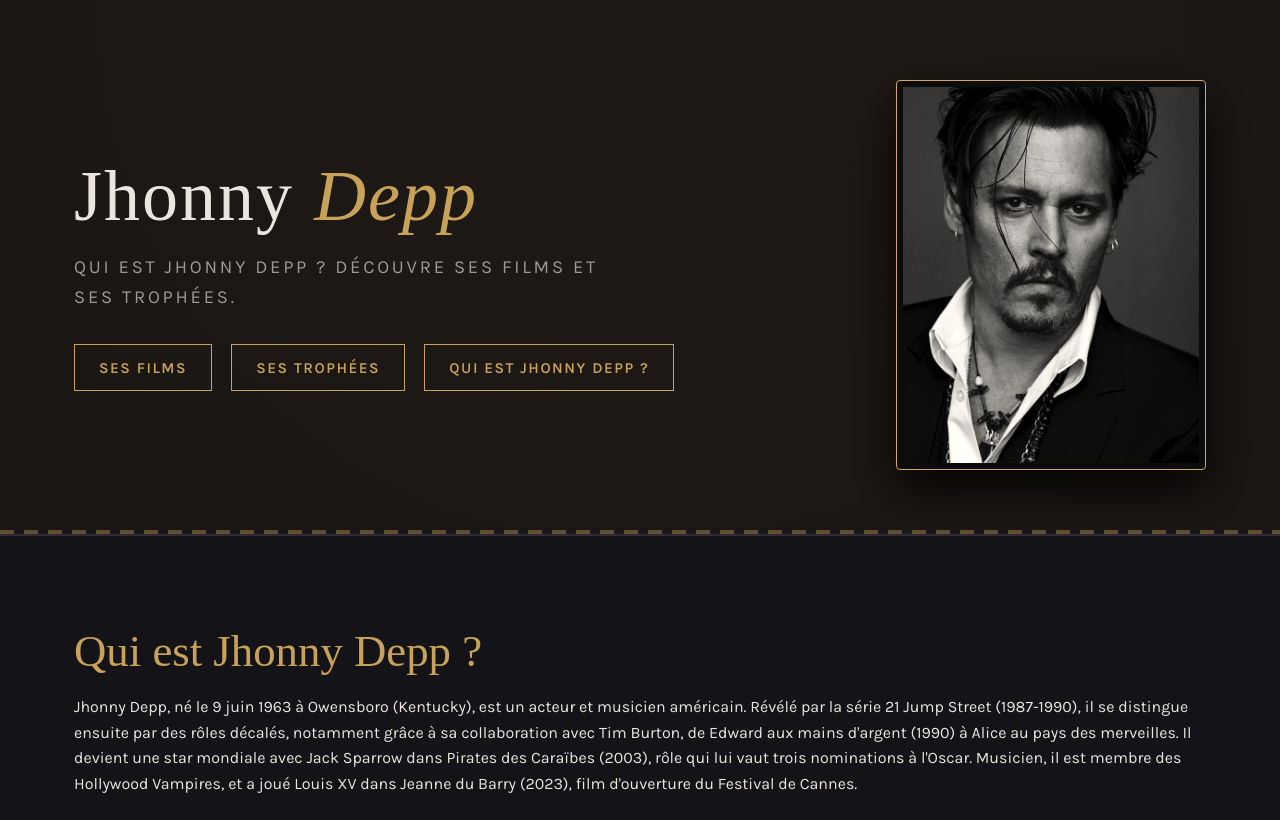
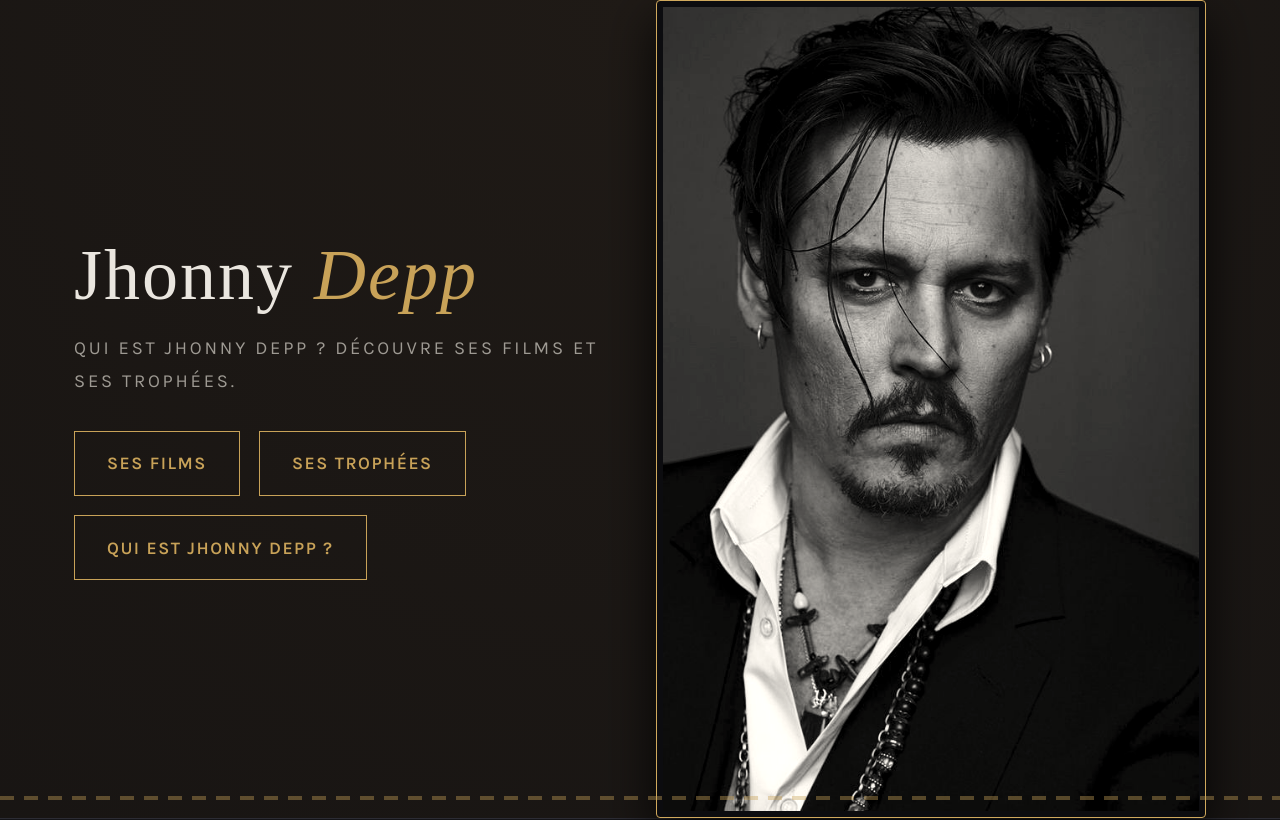
Before and after one commit to abdelouahidbouchibi/site-web, a plain HTML site: page index.html in a window 1280 px wide. Shown: the top 820 px of the page. Drawn offline with Linux system fonts and the light colour scheme; a web font is replaced by a local one.

Commit message:
Refactor CSS variables and styles for consistency

```diff
--- a/style.css
+++ b/style.css
@@ -22,6 +22,26 @@ html {
     scroll-behavior: smooth;
   }
 
+  .hero h1 {
+  font-size: clamp(4rem, 8vw, 7rem);
+}
+
+.hero p {
+  font-size: 1.3rem;
+  line-height: 1.8;
+}
+
+.hero .btn,
+.hero a {
+  font-size: 1.1rem;
+  padding: 1.1rem 2rem;
+}
+
+.hero img {
+  width: 550px;
+  max-width: 100%;
+  height: auto;
+}
   body {
     background-color: var(--bg-principal);
     color: var(--texte-clair);
@@ -41,12 +61,11 @@ body {
     2. HEADER & HERO (Portrait + Présentation)
     ========================================================================== */
 .hero {
-  padding: 5rem 0 4rem;
-  border-bottom: 1px solid var(--bordure);
-  position: relative;
-  overflow: hidden;
+  min-height: 100vh;
+  display: flex;
+  align-items: center;
+  justify-content: center;
 }
-
   /* Liseré façon pellicule en bas du header */
   .hero::after {
     content: "";
```
Lines whose indentation alone changed are shown as unchanged.
